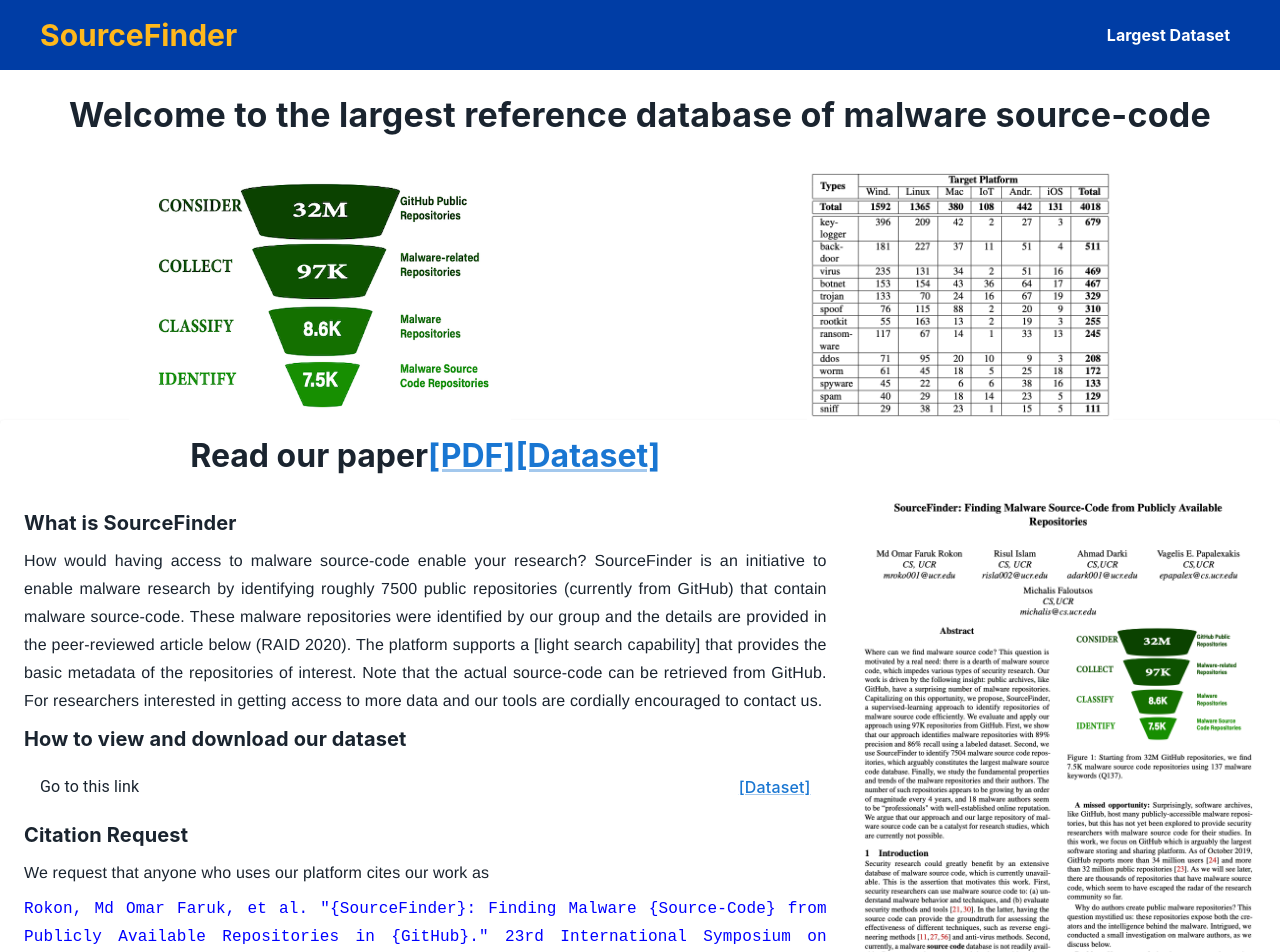
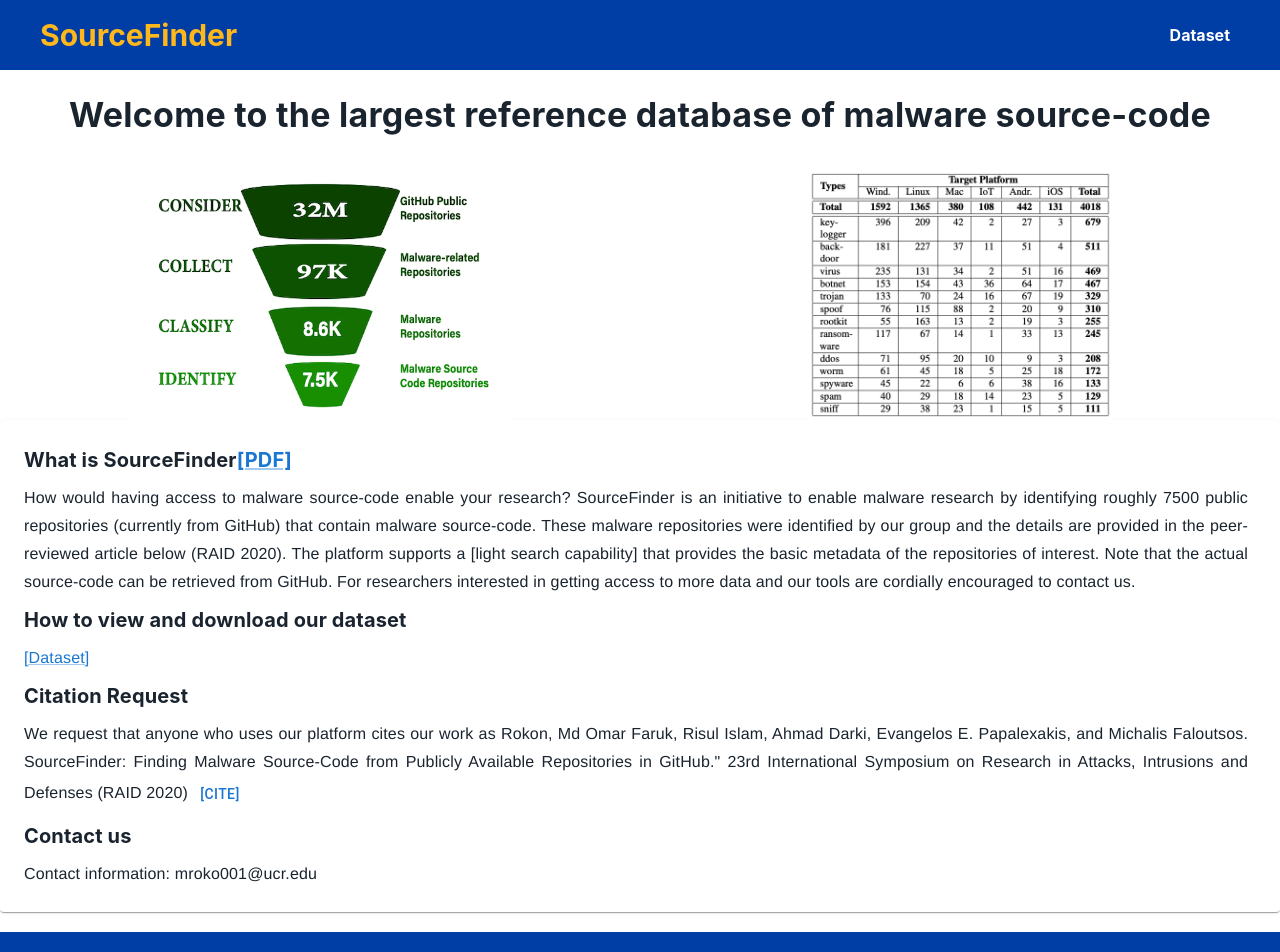
Before and after one commit to mmasu012/source_finder, a React (Create React App) app in the folder frontend/: page / in a window 1280 px wide. Shown: the top 952 px of the page. Built offline with nearby package versions, Linux system fonts and the light colour scheme.

Commit message:
citation info added in bibtext with copy func

```diff
--- a/frontend/src/components/Dataset.js
+++ b/frontend/src/components/Dataset.js
@@ -531,7 +531,7 @@
                                 </Box>
                             </Typography>
                         </Typography>
-                        <Typography variant="h6">
+                        {/* <Typography variant="h6">
                             <Box sx={{ fontWeight: 'bold', m: 1 }}>
                                 Citation Request
                             </Box>
@@ -543,7 +543,7 @@
                                     {citationText}
                                 </Box>
                             </Typography>
-                        </Typography>
+                        </Typography> */}
 
                         <Stack spacing={2} direction="row">
 
--- a/frontend/src/components/Footer.js
+++ b/frontend/src/components/Footer.js
@@ -16,7 +16,7 @@
                         <Link to="/home"><Nav.Link href="/home" style={{color: "white", fontWeight: 'bold' }}>Home</Nav.Link></Link>
                     </div>
                     <div style={{textAlign:'center', marginTop: '10px'}}>
-                        <Link to="/dataset"><Nav.Link href="/home" style={{color: "white", fontWeight: 'bold' }}>Largest Dataset</Nav.Link></Link>
+                        <Link to="/dataset"><Nav.Link href="/home" style={{color: "white", fontWeight: 'bold' }}>Dataset</Nav.Link></Link>
                     </div>
                 </Grid>
                 <Grid item xs={4}></Grid>
--- a/frontend/src/components/Header.js
+++ b/frontend/src/components/Header.js
@@ -33,7 +33,7 @@
           <Navbar.Brand className='logo' onClick={Homepage}>SourceFinder</Navbar.Brand>
 
           <Nav className="Nav">
-            <Link to="/dataset"><Nav.Link href="/dataset" style={{ margin: "10px", color: "white", fontWeight: "bold" }}>Largest Dataset</Nav.Link></Link>
+            <Link to="/dataset"><Nav.Link href="/dataset" style={{ margin: "10px", color: "white", fontWeight: "bold" }}>Dataset</Nav.Link></Link>
             {/* <Link to='/home'><Nav.Link href="" style={{ margin: "10px", color: "white" }}>Developers</Nav.Link></Link>
         <Link to='/home'><Nav.Link href="" style={{ margin: "10px", color: "white" }}>About</Nav.Link></Link> */}
           </Nav>
--- a/frontend/src/components/PaperInfo.js
+++ b/frontend/src/components/PaperInfo.js
@@ -1,7 +1,6 @@
 import * as React from 'react';
 import { styled } from '@mui/material/styles';
 import Grid from '@mui/material/Grid';
-import Paper from '@mui/material/Paper';
 import Typography from '@mui/material/Typography';
 import ButtonBase from '@mui/material/ButtonBase';
 import Image from '../Images/first_page.png';
@@ -9,6 +8,15 @@
 import Box from '@mui/material/Box';
 import ListItem from '@mui/material/ListItem';
 import ListItemText from '@mui/material/ListItemText';
+import Button from '@mui/material/Button';
+import Paper from '@mui/material/Paper';
+import Dialog from '@mui/material/Dialog';
+import DialogActions from '@mui/material/DialogActions';
+import DialogContent from '@mui/material/DialogContent';
+import DialogTitle from '@mui/material/DialogTitle';
+import useMediaQuery from '@mui/material/useMediaQuery';
+import { useTheme } from '@mui/material/styles';
+import DialogContentText from '@mui/material/DialogContentText';
 
 const Img = styled('img')({
     margin: 'auto',
@@ -31,7 +39,7 @@
 //     'source for malware source code for the research community by providing tools, databases, and benchmarks.';
 
 
-const text = 'How would having access to malware source-code enable your research? '  +
+const text = 'How would having access to malware source-code enable your research? ' +
     'SourceFinder is an initiative to enable malware research by identifying roughly ' +
     '7500 public repositories (currently from GitHub) that contain malware source-code. ' +
     'These malware repositories were identified by our group and the details are provided ' +
@@ -40,10 +48,43 @@
     'can be retrieved from GitHub. For researchers interested in getting access to more data and our ' +
     'tools are cordially encouraged to contact us. \n';
 
-const citationRequest = 'We request that anyone who uses our platform cites our work as';
-const citationText = 'Rokon, Md Omar Faruk, et al. \"{SourceFinder}: Finding Malware {Source-Code} from Publicly Available Repositories in {GitHub}.\" 23rd International Symposium on Research in Attacks, Intrusions and Defenses (RAID 2020). 2020.';
+const citationRequest = 'We request that anyone who uses our platform cites our work as Rokon, Md Omar Faruk, Risul Islam, Ahmad Darki, Evangelos E. Papalexakis, and Michalis Faloutsos. SourceFinder: Finding Malware Source-Code from Publicly Available Repositories in GitHub." 23rd International Symposium on Research in Attacks, Intrusions and Defenses (RAID 2020)';
+
+const citationInfo = [
+    '@inproceedings{rokon2020sourcefinder,\n',
+    'title={$\\{$SourceFinder$\\}$: Finding Malware $\\{$Source-Code$\\}$ from Publicly Available Repositories in $\\{$GitHub$\\}$},\n',
+    'author={Rokon, Md Omar Faruk and Islam, Risul and Darki, Ahmad and Papalexakis, Evangelos E and Faloutsos, Michalis},\n',
+    'booktitle={23rd International Symposium on Research in Attacks, Intrusions and Defenses (RAID 2020)},\n',
+    'pages={149--163},\n',
+    'year={2020}\n',
+    '}',
+]
+
 
 export default function PaperInfo() {
+
+    // Modal
+
+    const [open, setOpen] = React.useState(false);
+    const theme = useTheme();
+    const fullScreen = useMediaQuery(theme.breakpoints.down('md'));
+
+    const handleOpen = () => {
+        setOpen(true);
+    };
+
+    const handleClose = () => {
+        setOpen(false);
+    };
+
+    const handleCopyCitation = () => {
+        var bibtext = '';
+        for (let i = 0; i < citationInfo.length; i++) {
+            bibtext += citationInfo[i];
+        }
+        navigator.clipboard.writeText(bibtext);
+    };
+
     return (
         <Paper
             sx={{
@@ -57,9 +98,9 @@
         >
 
             <Grid container spacing={2}>
-                <Grid item xs={8}>
+                {/* <Grid item xs={8}>
                     <div style={{ textAlign: 'center' }}>
-                        <h1>Read our paper
+                        <h1>Our paper
                         <Link href={"https://www.usenix.org/system/files/raid20-rokon.pdf"} target={"_blank"} rel="noreferrer noopener">
                             [PDF]
                         </Link>
@@ -69,66 +110,122 @@
                         </h1>
                     </div>
                 </Grid>
-                <Grid item xs={4}></Grid>
-                <Grid item xs={8}>
+                <Grid item xs={4}></Grid> */}
+                <Grid item xs={12}>
                     <div style={{ textAlign: 'justify', whiteSpace: 'pre-wrap' }}>
-                        <Typography  variant="h6">
+                        <Typography variant="h6">
                             <Box sx={{ fontWeight: 'bold', m: 1 }}>
                                 What is SourceFinder
+                                <Link href={"https://www.usenix.org/system/files/raid20-rokon.pdf"} target={"_blank"} rel="noreferrer noopener">
+                                    [PDF]
+                                </Link>
                             </Box>
                         </Typography>
-                        <Typography  variant="subtitle1"  align='justify'>
+                        <Typography variant="subtitle1" align='justify'>
                             <Box sx={{ fontWeight: 'medium', m: 1, fontFamily: 'Helvetica' }}>
                                 {text}
                             </Box>
                         </Typography>
-                        <Typography  variant="h6">
+                        <Typography variant="h6">
                             <Box sx={{ fontWeight: 'bold', m: 1 }}>
                                 How to view and download our dataset
                             </Box>
                         </Typography>
-                        <Typography  variant="subtitle1"  align='justify'>
+                        <Typography variant="subtitle1" align='justify'>
                             <Box sx={{ fontWeight: 'medium', m: 1, fontFamily: 'Helvetica' }}>
-                            <ListItem component="a" >
-                                <ListItemText primary="Go to this link" />
+                                {/* <ListItem component="a" >
+                                <ListItemText primary="Go to this link" /> */}
                                 <Link href='/dataset' target={"_blank"} rel="noreferrer noopener">
                                     [Dataset]
                                 </Link>
-                            </ListItem>
+                                {/* </ListItem> */}
                             </Box>
                         </Typography>
-                        <Typography  variant="h6">
+                        <Typography variant="h6">
                             <Box sx={{ fontWeight: 'bold', m: 1 }}>
                                 Citation Request
                             </Box>
                         </Typography>
-                        <Typography  variant="subtitle1"  align='justify'>
-                            <Box sx={{ fontWeight: 'medium', m: 1, fontFamily: 'Helvetica' }}>
+                        <Typography variant="subtitle1" align='justify'>
+                            <Box sx={{ fontWeight: 'small', m: 1, fontFamily: 'Helvetica' }}>
                                 {citationRequest}
+                                <Button onClick={handleOpen}>[Cite]</Button>
+                                <Dialog
+                                    fullScreen={fullScreen}
+                                    open={open}
+                                    onClose={handleClose}
+                                    aria-labelledby="responsive-dialog-title"
+                                >
+                                    <DialogTitle id="responsive-dialog-title">
+                                        {"Citation Information"}
+                                    </DialogTitle>
+                                    <DialogContent>
+                                        <Grid container >
+                                            <Grid item xs={12}>
+                                                {'@inproceedings{rokon2020sourcefinder,'}
+                                            </Grid>
+                                            <Grid item xs={2}></Grid>
+                                            <Grid item xs={10}>
+                                                {'title={$\\{$SourceFinder$\\}$: Finding Malware $\\{$Source-Code$\\}$ from Publicly Available Repositories in $\\{$GitHub$\\}$}'}
+                                            </Grid>
+                                            <Grid item xs={2}></Grid>
+                                            <Grid item xs={10}>
+                                                {'author={Rokon, Md Omar Faruk and Islam, Risul and Darki, Ahmad and Papalexakis, Evangelos E and Faloutsos, Michalis},'}
+                                            </Grid>
+                                            <Grid item xs={2}></Grid>
+                                            <Grid item xs={10}>
+                                                {'booktitle={23rd International Symposium on Research in Attacks, Intrusions and Defenses (RAID 2020)},'}
+                                            </Grid>
+                                            <Grid item xs={2}></Grid>
+                                            <Grid item xs={10}>
+                                                {'pages={149--163},'}
+                                            </Grid>
+                                            <Grid item xs={2}></Grid>
+                                            <Grid item xs={10}>
+                                                {'year={2020}'}
+                                            </Grid>
+                                            <Grid item xs={2}>
+                                                {'}'}
+                                            </Grid>
+                                            <Grid item xs={10}>
+                                            </Grid>
+
+                                        </Grid>
+
+                                    </DialogContent>
+                                    <DialogActions>
+                                        <Button autoFocus onClick={handleCopyCitation}>
+                                            Copy
+                                        </Button>
+                                        <Button onClick={handleClose} autoFocus>
+                                            Close
+                                        </Button>
+                                    </DialogActions>
+                                </Dialog>
                             </Box>
-                            <Box sx={{ color: 'blue', fontWeight: 'medium', m: 1, fontFamily: 'Monospace' }}>
+                            {/* <Box sx={{ fontWeight: 'medium', m: 1, fontFamily: 'Helvetica' }}>
                                 {citationText}
-                            </Box>
+                            </Box> */}
                         </Typography>
-                        <Typography  variant="h6">
+                        <Typography variant="h6">
                             <Box sx={{ fontWeight: 'bold', m: 1 }}>
                                 Contact us
                             </Box>
                         </Typography>
-                        <Typography  variant="subtitle1"  align='justify'>
-                            <Box sx={{ fontWeight: 'bold', m: 1, fontFamily: 'Helvetica' }}>
+                        <Typography variant="subtitle1" align='justify'>
+                            <Box sx={{ fontWeight: 'medium', m: 1, fontFamily: 'Helvetica' }}>
                                 {"Contact information: mroko001@ucr.edu"}
                             </Box>
                         </Typography>
                     </div>
                 </Grid>
-                <Grid item xs={4}>
+                {/* <Grid item xs={4}>
                     <ButtonBase >
                         <Link href={"https://www.usenix.org/system/files/raid20-rokon.pdf"} target={"_blank"} rel="noreferrer noopener">
                             <Img alt="complex" src={Image} />
                         </Link>
                     </ButtonBase>
-                </Grid>
+                </Grid> */}
             </Grid>
         </Paper>
     );
```
Lines whose indentation alone changed are shown as unchanged.
